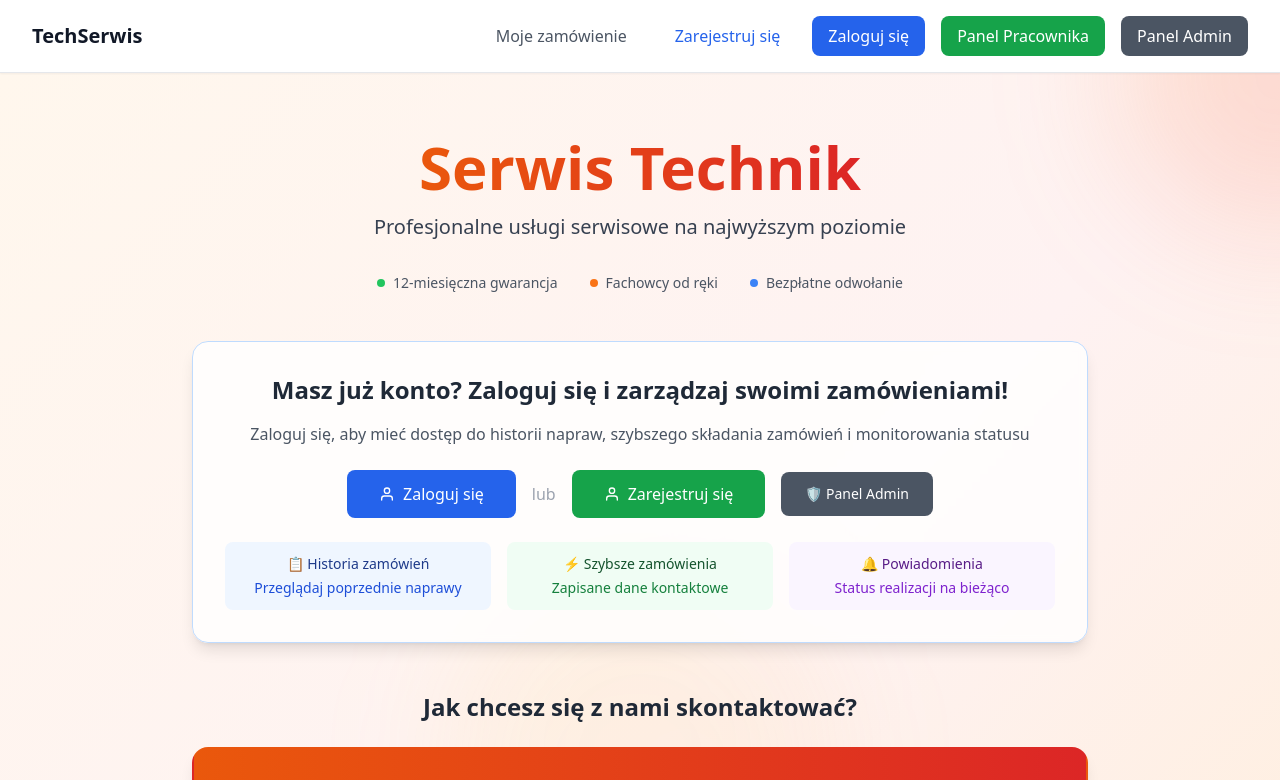
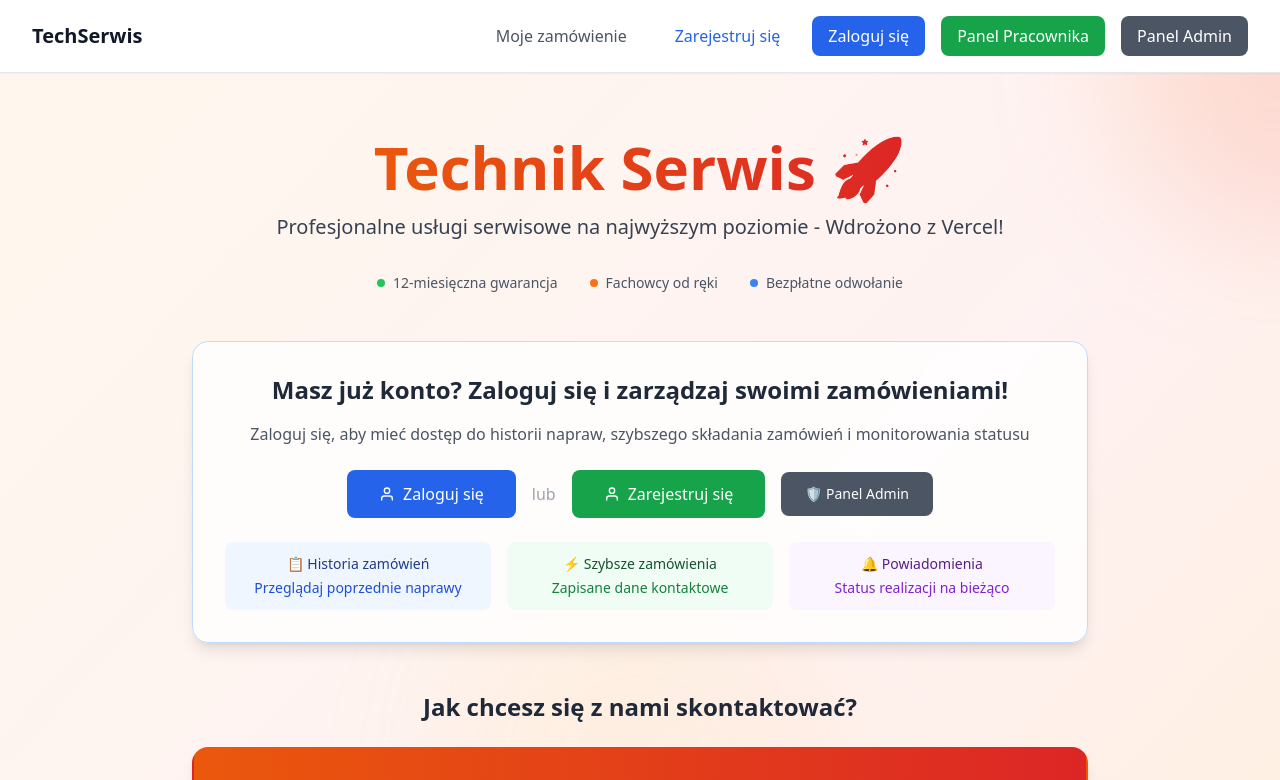
Before and after one commit to mkagd/technik, a Next.js app: page / in a window 1280 px wide. Shown: the top 780 px of the page. Built offline with nearby package versions, Linux system fonts and the light colour scheme; no server answers.

Commit message:
Test: Update homepage title - Auto deploy demo

```diff
--- a/pages/index.js
+++ b/pages/index.js
@@ -165,11 +165,11 @@ export default function Home() {
           <div className="text-center py-12">
             <h1 className="text-4xl md:text-6xl font-bold text-gray-800 mb-4">
               <span className="bg-gradient-to-r from-orange-600 to-red-600 bg-clip-text text-transparent">
-                Serwis Technik
+                Technik Serwis 🚀
               </span>
             </h1>
             <p className="text-xl text-gray-700 mb-8">
-              Profesjonalne usługi serwisowe na najwyższym poziomie
+              Profesjonalne usługi serwisowe na najwyższym poziomie - Wdrożono z Vercel!
             </p>
             <div className="flex items-center justify-center gap-8 text-sm text-gray-600 mb-12">
               <div className="flex items-center gap-2">
```
